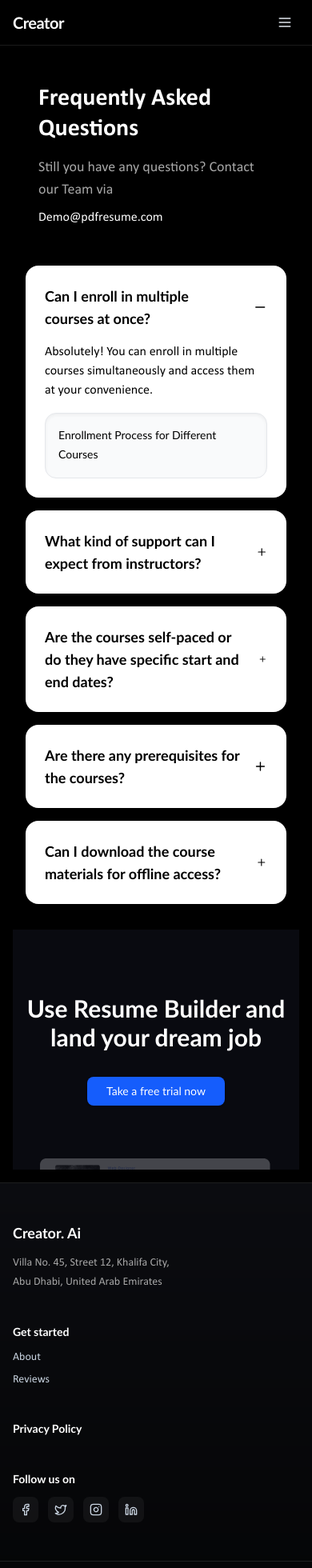
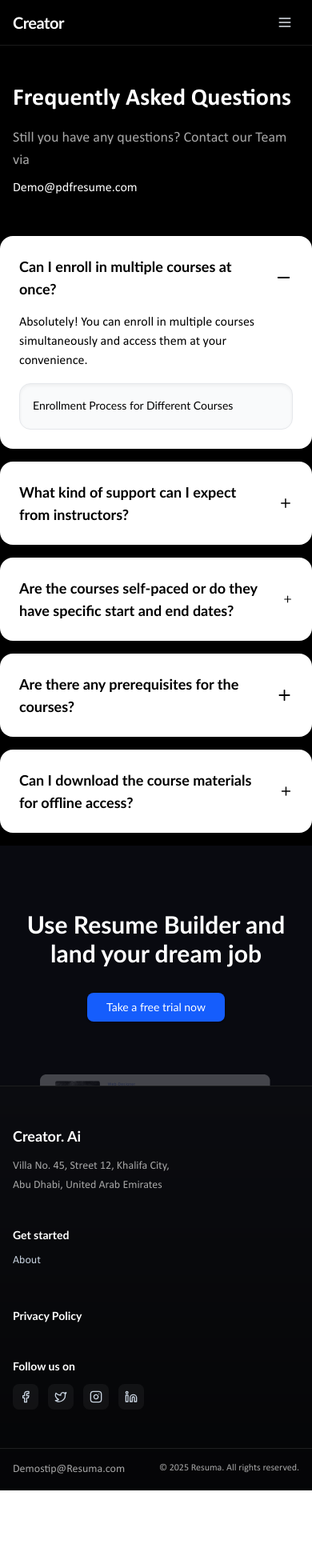
Before and after one commit to naimekattor/creatorAi, a Next.js app: page /faq in a window 390 px wide. Shown: the top 1960 px of the page at 80% size. After the commit the page ends 1863 px from the top, so only its background shows below. Built offline with nearby package versions, Linux system fonts and the light colour scheme.

Commit message:
change faq page padding

```diff
--- a/app/faq/page.js
+++ b/app/faq/page.js
@@ -46,8 +46,8 @@ export default function FAQPage() {
     setOpenIndex(openIndex === index ? -1 : index);
   };
   return (
-    <div className="bg-black min-h-screen p-4 sm:p-8 font-sans antialiased text-white">
-      <div className="max-w-7xl mx-auto flex flex-col lg:flex-row gap-8 lg:gap-12 p-4 sm:p-8 rounded-2xl">
+    <div className="bg-black min-h-screen sm:p-8 font-sans antialiased text-white">
+      <div className="max-w-7xl mx-auto flex flex-col lg:flex-row gap-8 lg:gap-12 pt-8 rounded-2xl">
         {/* Left Section - Title and description */}
         <div className="lg:w-1/3 flex flex-col justify-start p-4 lg:p-6">
           <h1 className="text-3xl sm:text-4xl font-bold leading-tight mb-4 ">
--- a/components/SubscriptionSection.jsx
+++ b/components/SubscriptionSection.jsx
@@ -79,7 +79,7 @@ export default function SubscriptionSection() {
           </p>
         </div>
 
-        <div className="grid grid-cols-1 md:grid-cols-2 lg:grid-cols-4 gap-8 max-w-7xl mx-auto">
+        <div className="grid grid-cols-1 md:grid-cols-2 lg:grid-cols-4 gap-8  mx-auto">
           {plans.map((plan, index) => (
             <Card
               key={index}
--- a/components/site-footer.tsx
+++ b/components/site-footer.tsx
@@ -24,9 +24,9 @@ export default function Footer() {
                 </Link>
               </li>
               <li>
-                <Link href="#" className="hover:underline">
+                {/* <Link href="#" className="hover:underline">
                   Reviews
-                </Link>
+                </Link> */}
               </li>
               {/* <li>
                 <Link href="#" className="hover:underline">
```
